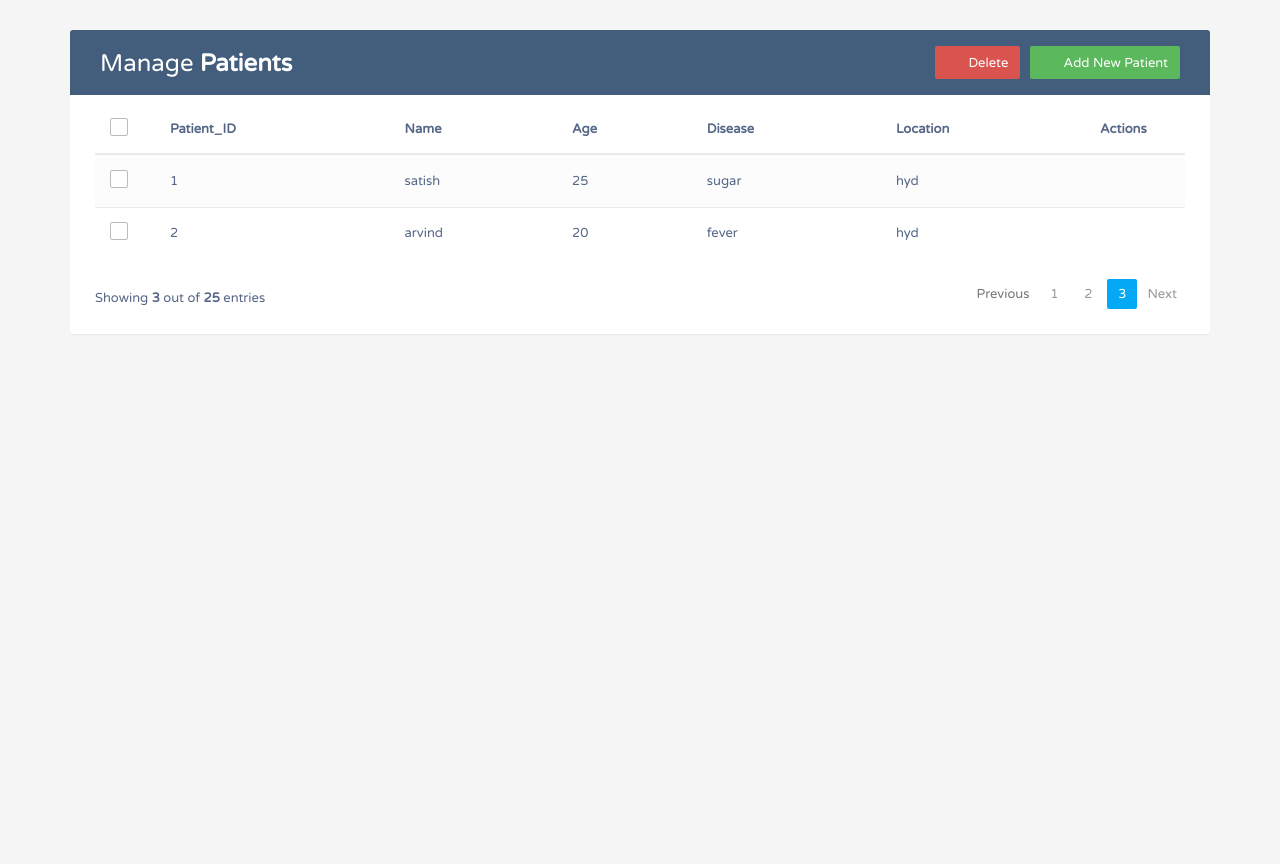
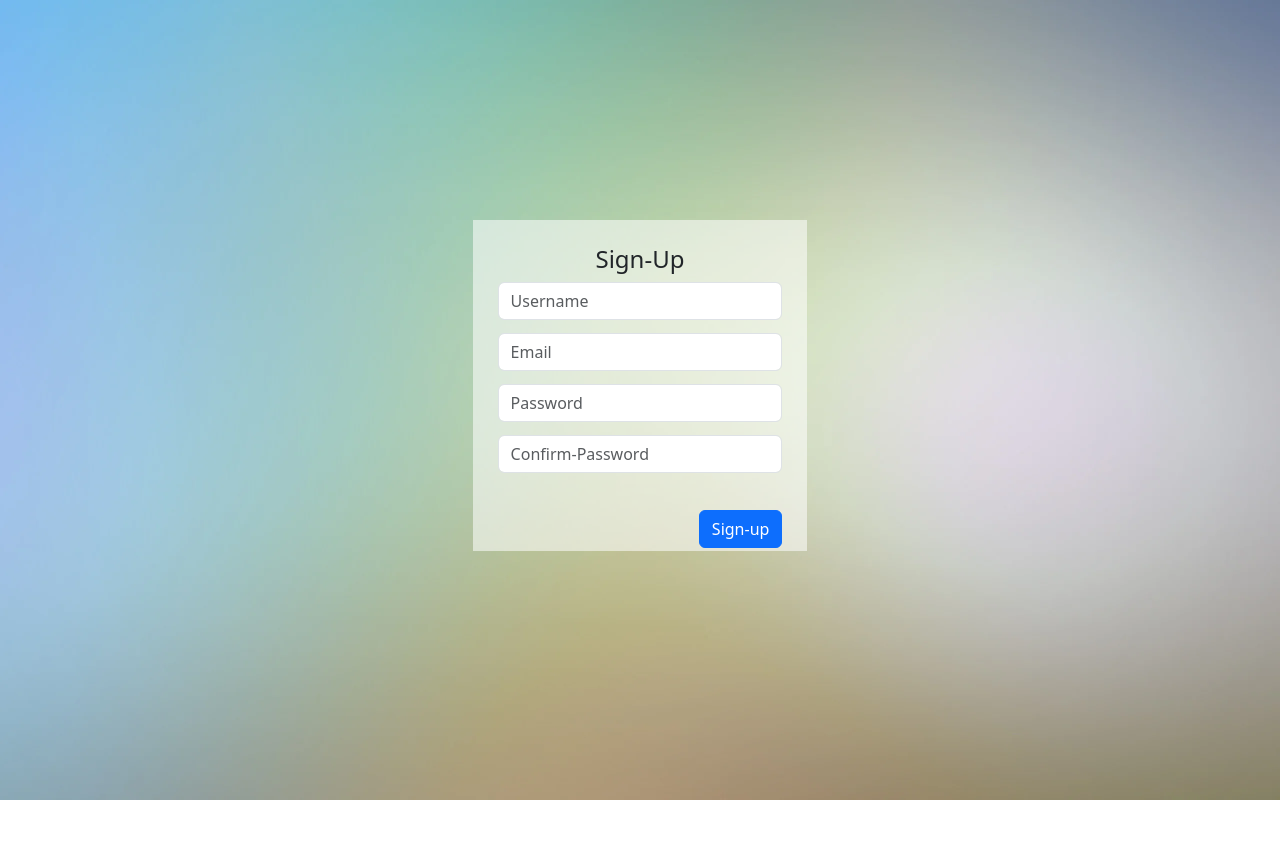
Before and after one commit to karthik0210/Hospital-CRUD, a Django app: page / in a window 1280 px wide. Before the commit the page ends 309 px from the top, so only its background shows below. Run offline with Django 5.2, Linux system fonts and the light colour scheme; data comes from the database, SQL or seed files in the repository; both versions use the stored data as it was after the commit; some libraries are stand-ins or nearby versions.

Commit message:
Add remaining code for login functionality

```diff
--- a/CRUD/views.py
+++ b/CRUD/views.py
@@ -1,6 +1,12 @@
 from django.shortcuts import redirect, render
 from .models import Patients
 # Create your views here.
+
+def Signup(request):
+     return render(request,'Signup.html')
+
+def Login(request):
+     return render(request,'Login.html')
 
 def INDEX(request):
     pat=Patients.objects.all()
--- a/Hospital/settings.py
+++ b/Hospital/settings.py
@@ -117,6 +117,7 @@ USE_TZ = True
 # https://docs.djangoproject.com/en/5.0/howto/static-files/
 
 STATIC_URL = 'static/'
+STATICFILES_DIRS=[os.path.join(BASE_DIR,'static')]
 
 # Default primary key field type
 # https://docs.djangoproject.com/en/5.0/ref/settings/#default-auto-field
--- a/Hospital/urls.py
+++ b/Hospital/urls.py
@@ -16,14 +16,17 @@ Including another URLconf
 """
 from django.contrib import admin
 from django.urls import path
-
+from django.conf import settings
+from django.conf.urls.static import static
 from CRUD import views
 
 urlpatterns = [
     path('admin/', admin.site.urls),
-    path('',views.INDEX,name='home'),
+    path('', views.Signup,name='signup'),
+    path('login', views.Login,name='login'),
+    path('home',views.INDEX,name='home'),
     path('add',views.ADD,name='add'),
     path('edit',views.Edit,name='edit'),
     path('update/<str:id>',views.Update,name='update'),
-    path('delete/<str:id>',views.Delete,name='delete')
-]
+    path('delete/<str:id>',views.Delete,name='delete'),
+] + static(settings.STATIC_URL, document_root=settings.STATIC_ROOT)
--- /dev/null
+++ b/static/assets/css/style.css
@@ -0,0 +1,171 @@
+
+
+/* ---------------------------------------------- */
+.bg {
+    background-image: url('../images/background2.webp');
+    height: 100vh;
+    width: 100%;
+    background-size: cover;
+    background-position: center;
+
+  }
+  .log {
+    width: 30%;
+    margin: 220px auto;
+    background: #ffffff8c;
+    padding: 25px;
+}
+input.form-control {
+  margin-bottom: 13px;
+}
+.h{
+    padding: 0%;
+    text-align: center;
+}
+
+/* footer */
+
+footer {
+        padding: 60px;
+        background-color: rgb(216, 200, 200);
+    }
+ul.list-group {
+        list-style: none;
+    }
+a.list-links {
+        text-decoration: none;
+        color: black;
+        padding-left: 25px;
+}
+p{
+  /* margin-top: 25px; */
+  padding-top: 19px;
+  padding-right: 50px;
+}
+h6{
+  padding-top: 15px;
+  padding-left: 20px;
+  padding-bottom: 20px;
+}
+p.copyr{
+  text-align: center;
+  padding: 25px;
+  margin-bottom: -20px;
+}
+
+.container {
+  padding-bottom: 15px;
+}
+footer {
+  padding: 60px;
+  padding: 25px;
+  background-color: rgb(216, 200, 200);
+}
+
+/* home */
+
+img.img-fluid.overimage {
+  height: 100vh;
+  width: 100%;
+}
+.para {
+  position: absolute;
+  top: 35px;
+  color: #fff;
+  width: 50%;
+  padding: 55px;
+}
+p {
+  text-align: justify;
+}
+.para {
+  width: 100%;
+}
+.overlay {
+  background: #d02b2b;
+  height: 100vh;
+  position: absolute;
+  width: 84.3%;
+}
+img.img-fluid {
+  height: 35vh;
+  width: 85vh;
+}
+.col-md-6 {
+  text-align: justify;
+  /* top: auto; */
+}
+img.d-block.w-100 {
+  height: 91vh;
+  width: 100%;
+}
+section.slide {
+  border: 5px solid white;
+}
+
+/* about */
+
+.about {
+  background-image: url(/assests/images/bg\ overlay.jpg);
+  background-size: cover;
+  width: 100%;
+  height: 30vh;
+  padding: 70px;
+}
+ul.breadcrumbs{
+  list-style: none;
+}
+a.link {
+  text-decoration: none;
+  color:white;
+}
+.heads {
+  margin-left: 25px;
+  font-weight: 600;
+  font-size: 40px;
+  color: #ffffff;
+}
+section.image {
+  border: 10px solid white;
+}
+img.img-fluid-image {
+  height: 60vh;
+  width: 100%;
+}
+
+/* home cards */
+
+p.text {
+  text-align: justify;
+  padding: 2px;
+}
+a.btn.btn-primary {
+  float: right;
+}
+*{
+  padding: 0%;
+  margin: 0;
+  box-sizing: border-box;
+}
+/* .card:hover {
+  box-shadow: 1px -1px 6px 3px #0000006b;
+} */
+.card:hover {
+  -webkit-box-shadow: 0px 1px 13px 0px rgba(0,0,0,0.61);
+  -moz-box-shadow: 0px 1px 13px 0px rgba(0,0,0,0.61);
+  box-shadow: 0px 1px 13px 0px rgba(0,0,0,0.61);
+  background-color: rgb(0, 166, 255) !important;
+}
+section {
+  margin-bottom: 5%;
+}
+/* a.btn.btn-primary:hover{
+  background-color: red;
+} */
+
+/* table */
+thead,tbody,tfoot,tr,td,th {
+  border: 5px solid black !important;
+  padding: 10px;
+  text-align: center;
+}
--- /dev/null
+++ b/templates/Signup.html
@@ -0,0 +1,41 @@
+{% load static %}
+<!DOCTYPE html>
+<html lang="en">
+<head>
+    <meta charset="UTF-8">
+    <meta name="viewport" content="width=device-width, initial-scale=1.0">
+    <link href="https://cdn.jsdelivr.net/npm/bootstrap@5.3.3/dist/css/bootstrap.min.css" rel="stylesheet" integrity="sha384-QWTKZyjpPEjISv5WaRU9OFeRpok6YctnYmDr5pNlyT2bRjXh0JMhjY6hW+ALEwIH" crossorigin="anonymous">
+    <title>Home</title>
+   <link rel="stylesheet" href="{% static 'assets/css/style.css' %}">
+</head>
+<body>
+<section class="bg">
+    <!--Login starts-->
+    <div class="container">
+        <div class="row">
+            <div class="col-md-12">
+                <div class="log">
+                    <div class="h">
+                    <h4>Sign-Up</h4>
+                </div>
+                <form action="">
+                    <div class="mb-3">
+                        <input type="text" class="form-control" placeholder="Username" required>
+                            <input type="email" class="form-control" placeholder="Email" required>
+                            <input type="password" class="form-control" placeholder="Password" required>
+                            <input type="password" class="form-control" placeholder="Confirm-Password" required>
+                            <!-- <button type="button" class="btn btn-primary" value="signup">Sign-up</button>    -->
+                        <br>
+                        <a href="{% url 'login' %}" class="btn btn-primary">Sign-up</a>
+                    </div>
+                </form>
+                </div>
+            </div>
+        </div>
+    </div>
+    </section>
+    <!-- login end -->
+    <script src="https://cdn.jsdelivr.net/npm/bootstrap@5.3.3/dist/js/bootstrap.bundle.min.js" integrity="sha384-YvpcrYf0tY3lHB60NNkmXc5s9fDVZLESaAA55NDzOxhy9GkcIdslK1eN7N6jIeHz" crossorigin="anonymous"></script>
+
+</body>
+</html>
--- a/templates/index.html
+++ b/templates/index.html
@@ -1,10 +1,12 @@
+{% load static %}
+
 <!DOCTYPE html>
 <html lang="en">
 <head>
 <meta charset="utf-8">
 <meta http-equiv="X-UA-Compatible" content="IE=edge">
 <meta name="viewport" content="width=device-width, initial-scale=1">
-<title>Hospital CRUD</title>
+<title>Patients Details</title>
 <link rel="stylesheet" href="https://fonts.googleapis.com/css?family=Roboto|Varela+Round">
 <link rel="stylesheet" href="https://fonts.googleapis.com/icon?family=Material+Icons">
 <link rel="stylesheet" href="https://maxcdn.bootstrapcdn.com/font-awesome/4.7.0/css/font-awesome.min.css">
```
Also changed, not shown: templates/Login.html (added, +43 -0 lines), templates/navbar.html (added, +115 -0 lines), db.sqlite3, static/assets/images/background2.webp (added), static/assets/images/bg overlay.jpg (added), static/assets/images/blue-background-7470781_640.jpg (added), static/assets/images/card_image.jpeg (added), static/assets/images/images.jpeg (added), static/assets/images/slides.webp (added), static/assets/images/sunnoon.jpg (added).
